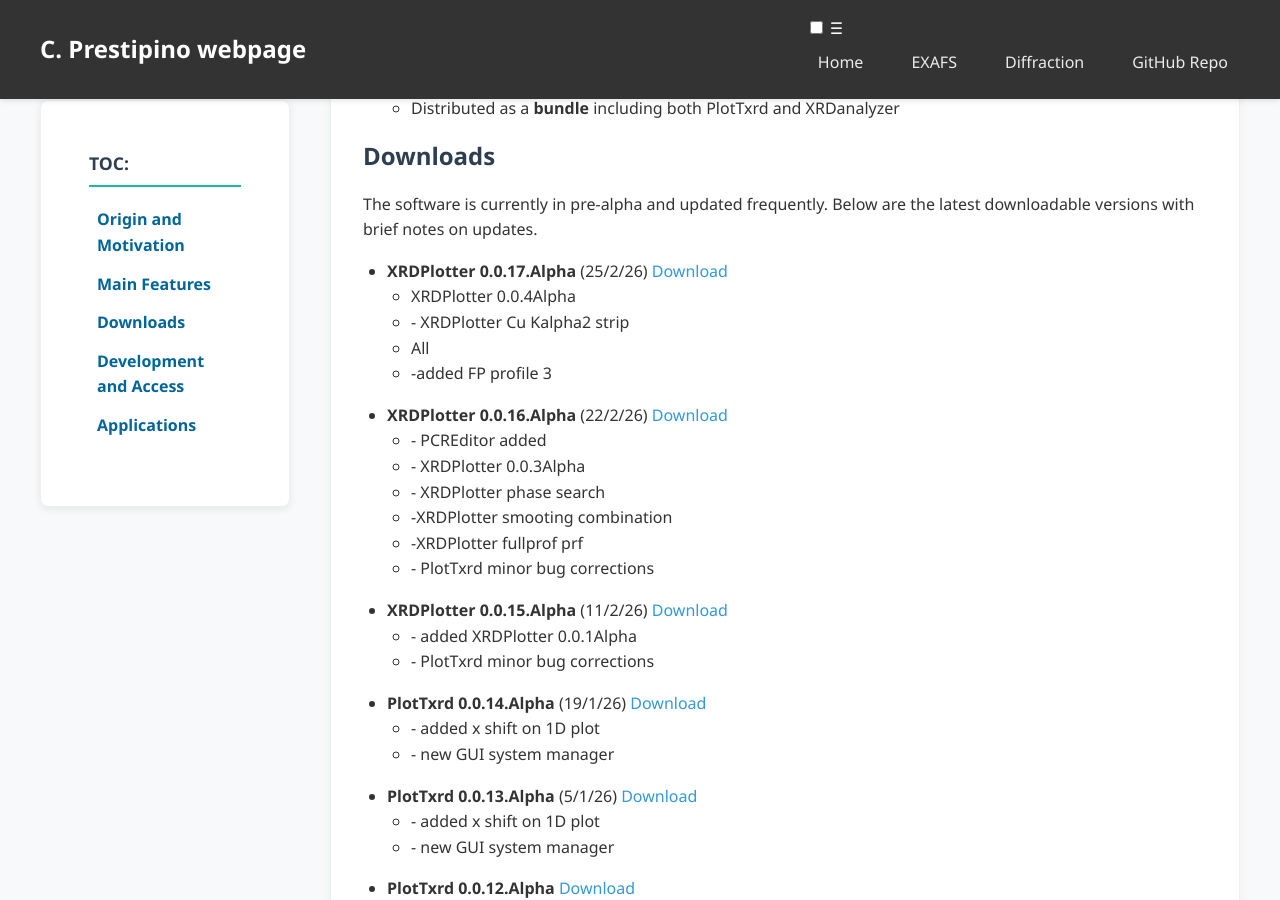
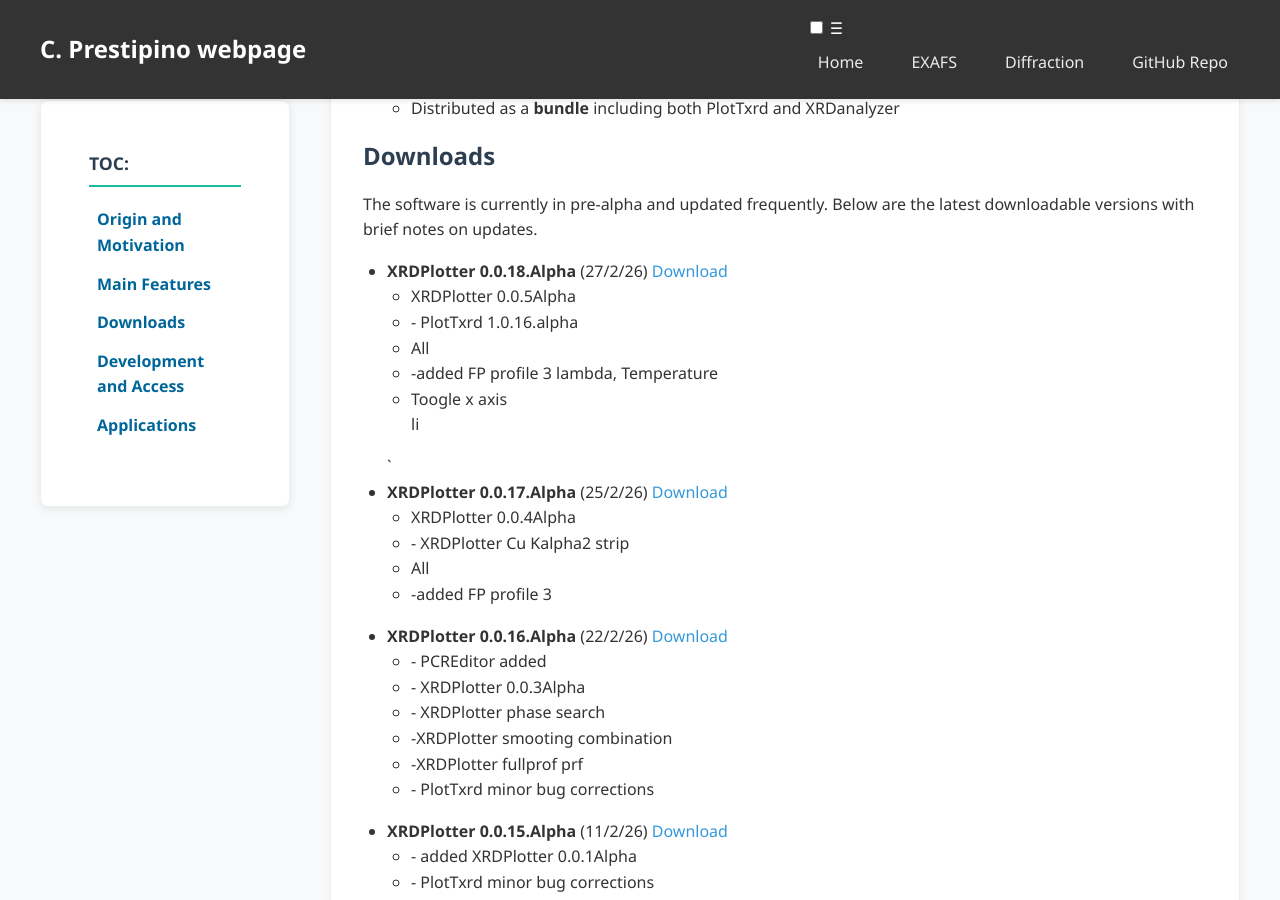
Before and after one commit to Prestipino/Prestipino.github.io, a Jekyll site: the page built from PlotTxrd.html, in a window 1280 px wide and 900 px high, scrolled down 894 px. Built offline with Jekyll 4.4.1, drawn with Linux system fonts in a browser that asks for light colours.

Commit message:
Update download section with XRDPlotter 0.0.18.Alpha
Added new version details and features for XRDPlotter.

```diff
--- a/PlotTxrd.html
+++ b/PlotTxrd.html
@@ -54,6 +54,15 @@
   <h2 id="downloads">Downloads</h2>
   <p>The software is currently in pre-alpha and updated frequently. Below are the latest downloadable versions with brief notes on updates.</p>
   <ul>
+   <li><strong>XRDPlotter 0.0.18.Alpha</strong> (27/2/26) <a href="https://sdrive.cnrs.fr/s/XQk6GF25t6RzA8Q">Download</a>
+      <ul>
+        <li>XRDPlotter 0.0.5Alpha</li>
+        <li>- PlotTxrd 1.0.16.alpha</li>
+        <li>All</li>
+        <li>-added FP profile 3 lambda, Temperature</li>
+        <li> Toogle x axis </li>li
+      </ul>
+    `
    <li><strong>XRDPlotter 0.0.17.Alpha</strong> (25/2/26) <a href="https://sdrive.cnrs.fr/s/5iyNwgMXq3zHWJx">Download</a>
       <ul>
         <li>XRDPlotter 0.0.4Alpha</li>
```
